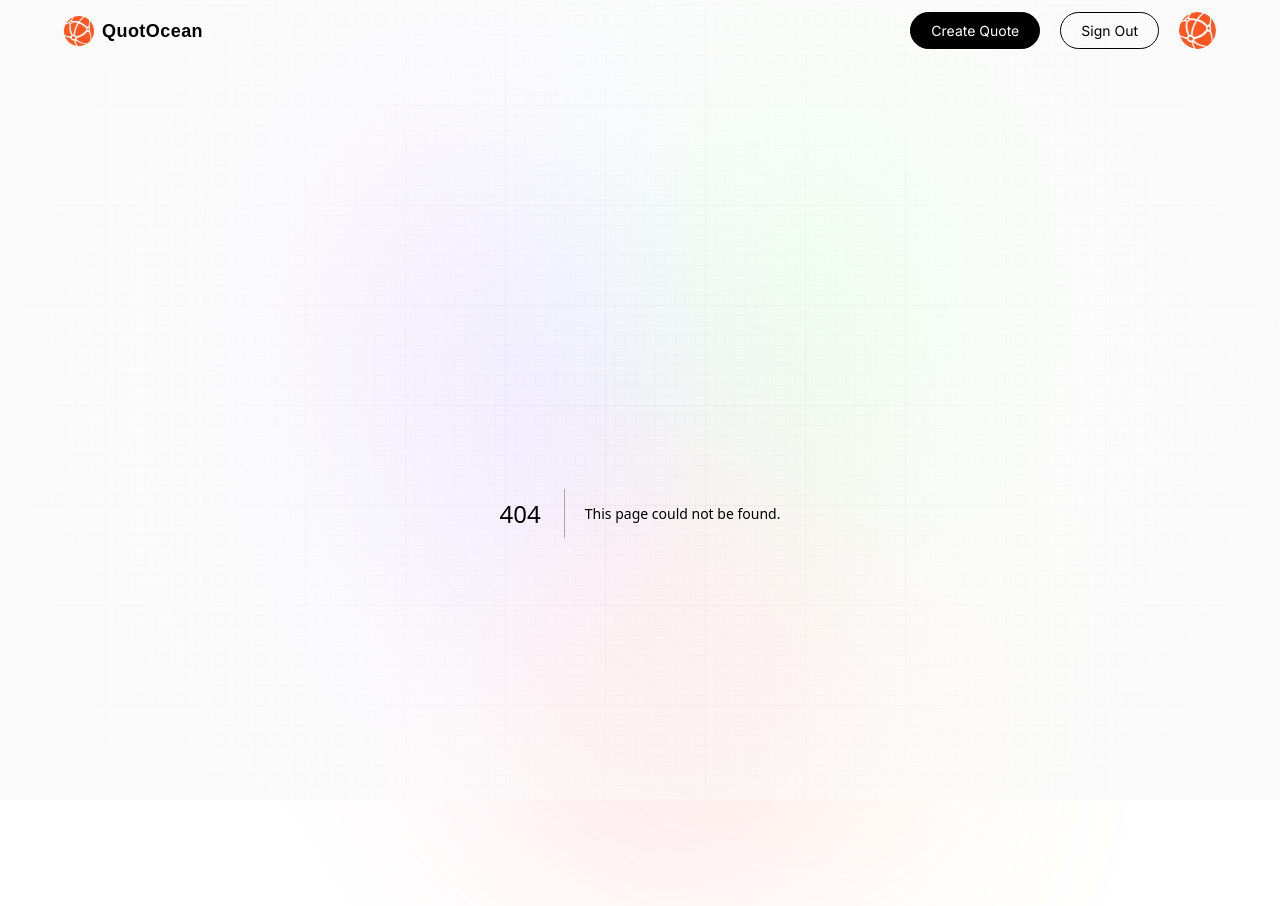
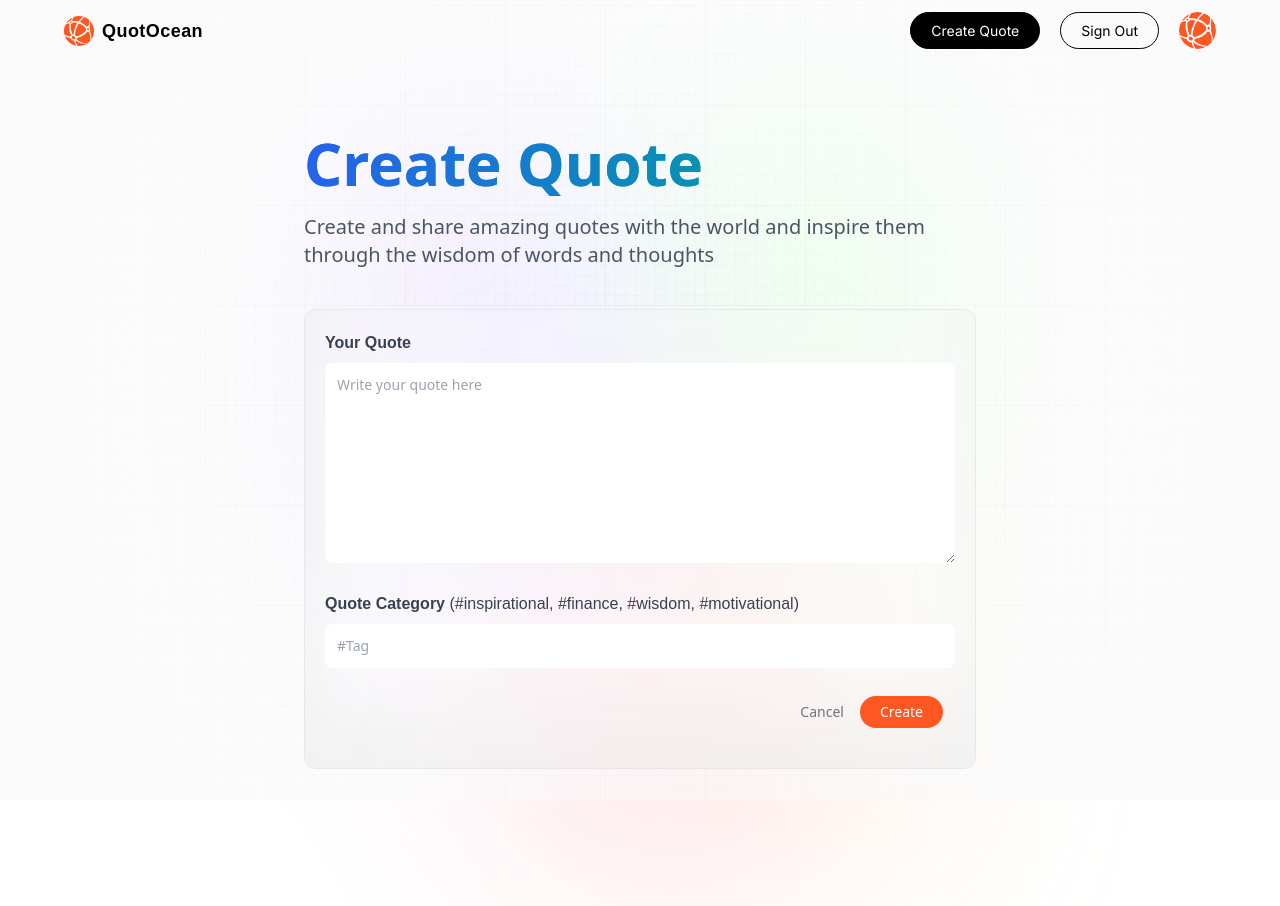
Before and after one commit to arafat-213/next-quotes, a Next.js app: page /create in a window 1280 px wide. Before the commit this address had no page. Shown: the top 906 px of the page. After the commit the page ends 800 px from the top, so only its background shows below. Built offline with nearby package versions, Linux system fonts and the light colour scheme.

Commit message:
add create and update quote page

```diff
--- /dev/null
+++ b/app/create/page.tsx
@@ -0,0 +1,15 @@
+import Form from '@/components/Form'
+import React from 'react'
+
+const CreateQuote = () => {
+    const submitAction = async () => {
+        'use server'
+        // TODO: Add a server action to handle the submit
+    }
+
+    return (
+    <div><Form type='Create' onSubmit={submitAction}/></div>
+  )
+}
+
+export default CreateQuote
--- a/app/globals.css
+++ b/app/globals.css
@@ -79,6 +79,10 @@
   @apply bg-gradient-to-r from-blue-600 to-cyan-600 bg-clip-text text-transparent;
 }
 
+.glassmorphism {
+  @apply rounded-xl border border-gray-200 bg-white/20 shadow-[inset_10px_-50px_94px_0_rgb(199,199,199,0.2)] backdrop-blur p-5;
+}
+
 /* Texts */
 .head_text {
   @apply mt-5 text-5xl font-extrabold leading-[1.15] text-black sm:text-6xl;
@@ -128,6 +132,15 @@
   @apply h-fit w-full flex-1 break-inside-avoid rounded-lg border border-gray-300 bg-white/20 bg-clip-padding p-6 pb-4 backdrop-blur-lg backdrop-filter md:w-[360px];
 }
 
+/* Form Component */
+.form_textarea {
+  @apply w-full flex rounded-lg h-[200px] mt-2 p-3 text-sm text-gray-500 outline-0;
+}
+
+.form_input {
+  @apply w-full flex rounded-lg mt-2 p-3 text-sm text-gray-500 outline-0;
+}
+
 .flex-center {
   @apply flex items-center justify-center;
 }
--- /dev/null
+++ b/app/update/page.tsx
@@ -0,0 +1,15 @@
+import Form from '@/components/Form'
+import React from 'react'
+
+const Update = () => {
+    const submitAction = async () => {
+        'use server'
+        // TODO: Add a server action to handle the submit
+    }
+
+    return (
+    <div><Form type='Edit' onSubmit={submitAction}/></div>
+    )
+}
+
+export default Update
--- /dev/null
+++ b/components/Form.tsx
@@ -0,0 +1,58 @@
+import Link from 'next/link'
+import React from 'react'
+
+type FormProps = {
+  type: String
+  onSubmit: () => Promise<void>
+}
+const Form = ({ type, onSubmit }: FormProps) => {
+  return (
+    <section className='flex-start w-full max-w-full flex-col'>
+      <h1 className='head_text blue_gradient text-left'>
+        <span className='blue_gradient'>{type} Quote</span>
+      </h1>
+      <p className='desc text-left'>
+        {type} and share amazing quotes with the world and inspire them through
+        the wisdom of words and thoughts
+      </p>
+
+      <form
+        action={onSubmit}
+        className='glassmorphism mt-10 flex w-full max-w-2xl flex-col gap-7'
+      >
+        <label>
+          <span className='font-satoshi text-base font-semibold text-gray-700'>
+            Your Quote
+          </span>
+          <textarea
+            placeholder='Write your quote here'
+            className='form_textarea'
+          />
+        </label>
+
+        <label>
+          <span className='font-satoshi font-semibold text-base text-gray-700'>Quote Category{' '}
+            <span className='font-normal'>(#inspirational, #finance, #wisdom, #motivational)</span>
+          </span>
+          <input
+            type='text'
+            placeholder='#Tag'
+            required
+            className='form_input'
+          />
+        </label>
+
+        <div className='flex-end mx-3 mb-5 gap-4'>
+          <Link href='/' className='text-gray-500 text-sm' >
+          Cancel
+          </Link>
+          <button type='submit' className='px-5 py-1.5 text-sm bg-primary-orange rounded-full text-white'>
+            {type}
+          </button>
+        </div>
+      </form>
+    </section>
+  )
+}
+
+export default Form
--- a/components/Nav.tsx
+++ b/components/Nav.tsx
@@ -24,7 +24,7 @@ const NavigationBar = () => {
       <div className='hidden sm:flex'>
         {isLoggedIn ? (
           <div className='flex gap-3 md:gap-5'>
-            <Link href='/create-quote' className='black_btn'>
+            <Link href='/create' className='black_btn'>
               Create Quote
             </Link>
 
--- a/next.config.js
+++ b/next.config.js
@@ -1,4 +1,8 @@
 /** @type {import('next').NextConfig} */
-const nextConfig = {}
+const nextConfig = {
+    experimental: {
+        serverActions: true
+    }
+}
 
 module.exports = nextConfig
```
